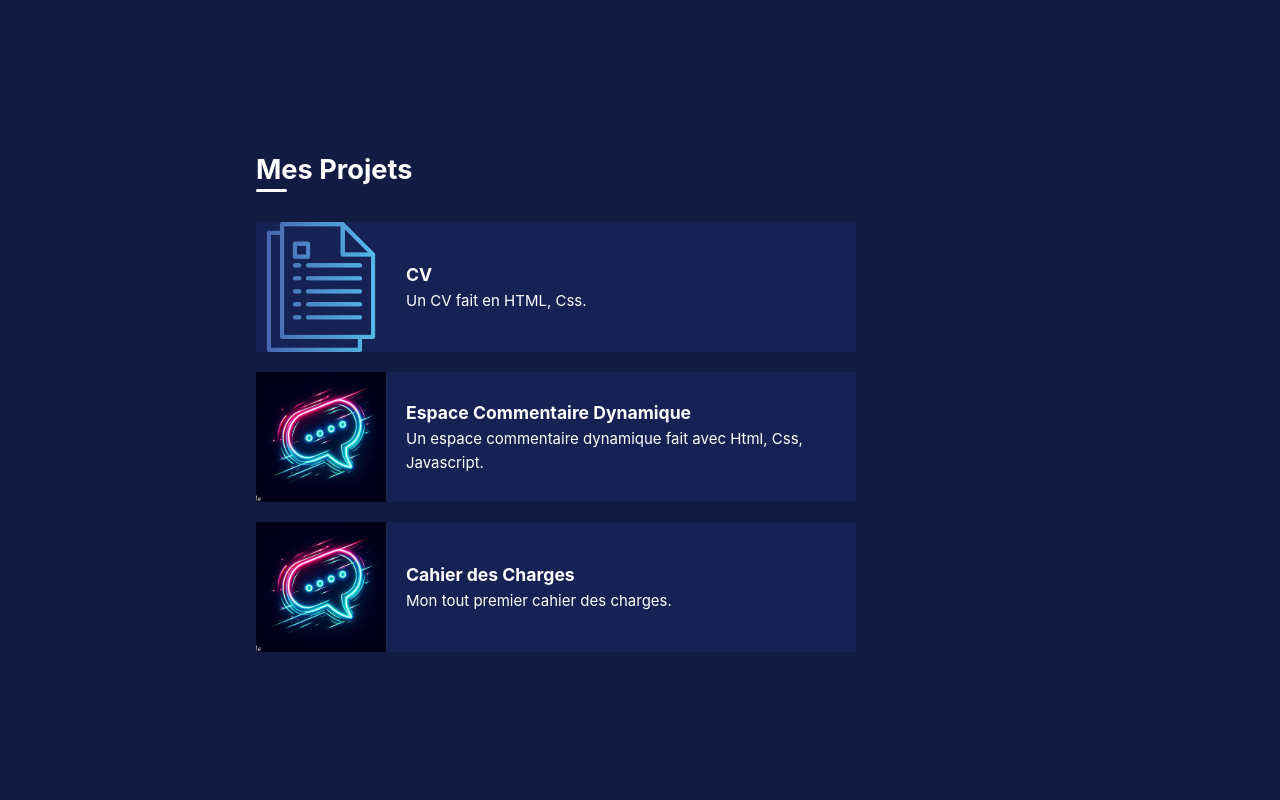
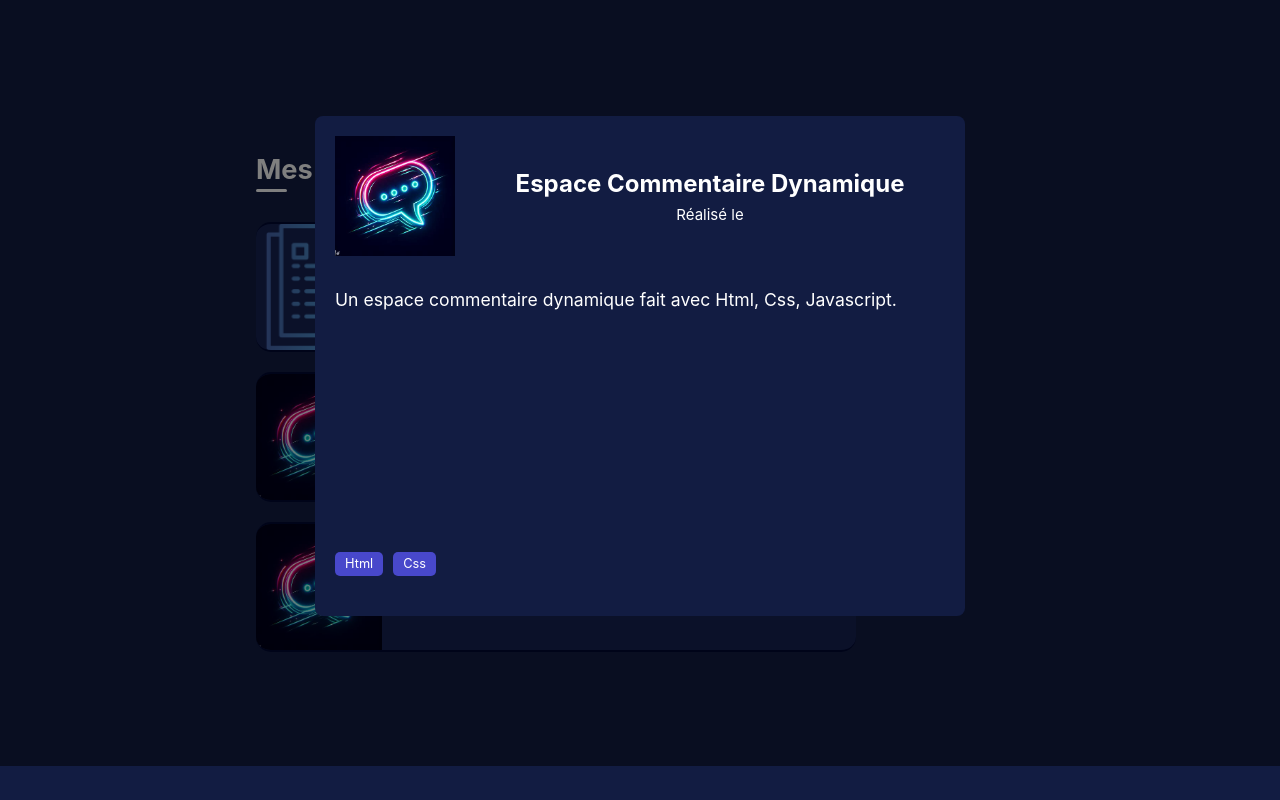
Before and after one commit to ZeleffOff/portfolio, a Vue app: page / in a window 1280 px wide. Both pictures are taken after a click on the element 556 px from the left and 1562 px from the top of the page. Shown: the part 1125-1925 px from the top of the page. Built offline with nearby package versions, Linux system fonts and the light colour scheme.

Commit message:
update: add modal & some styles

```diff
--- a/src/components/Home/Project.vue
+++ b/src/components/Home/Project.vue
@@ -1,13 +1,28 @@
 <script setup>
 defineProps({
-  imagePath: String,
   name: String,
   description: String,
+  longDescription: String,
+  creationDate: String,
+  imagePath: String,
+  coverImagePath: String,
+  githubRepository: String,
 });
+
+import { ref } from "vue";
+
+const modalOpen = ref(false);
+
+function openModal() {
+  modalOpen.value = true;
+}
+function closeModal() {
+  modalOpen.value = false;
+}
 </script>
 
 <template>
-  <div class="project">
+  <div @click="openModal" class="project">
     <div class="project_image">
       <img :src="imagePath" alt="" />
     </div>
@@ -17,10 +32,122 @@ defineProps({
       <p>{{ description }}</p>
     </div>
   </div>
+
+  <div v-if="modalOpen" class="overlay" @click="closeModal"></div>
+  <div v-if="modalOpen" class="modal">
+    <div class="modal-top">
+      <img class="modal-top__image" :src="imagePath" alt="Image project" />
+
+      <div class="modal-top__details">
+        <h3 class="modal-top__title">{{ name }}</h3>
+        <p class="modal-top__date">
+          Réalisé le <span class="date">{{ creationDate }}</span>
+        </p>
+      </div>
+    </div>
+
+    <div class="modal-body">
+      <div>
+        <p class="description">
+          {{ description }}
+        </p>
+      </div>
+
+      <ul class="langages">
+        <li class="langage">Html</li>
+        <li class="langage">Css</li>
+      </ul>
+    </div>
+  </div>
 </template>
 
 <style scoped>
+/* Style pour le fond d'obscurcissement */
+.overlay {
+  position: fixed;
+  top: 0;
+  left: 0;
+  width: 100%;
+  height: 100%;
+  background: rgba(0, 0, 0, 0.5);
+  z-index: 1;
+}
+
+/* Style pour le modal */
+.modal {
+  position: fixed;
+  top: 50%;
+  left: 50%;
+  transform: translate(-50%, -50%);
+  padding: 20px;
+  background-color: #121c42;
+  z-index: 2;
+  min-width: 650px;
+  min-height: 500px;
+  border-radius: 8px;
+}
+
+.modal-top {
+  display: flex;
+  align-items: center;
+  gap: 20px;
+}
+
+.modal-top__details {
+  display: flex;
+  flex-direction: column;
+  align-items: center;
+  flex-grow: 1;
+}
+
+.modal-top__title {
+  font-size: 1.5rem;
+  font-weight: bold;
+}
+
+.modal-top__image {
+  width: 120px;
+  object-fit: cover;
+}
+
+.modal-body {
+  padding-top: 10px;
+  min-height: 40vh;
+
+  display: flex;
+  flex-direction: column;
+  justify-content: space-between;
+}
+
+.description {
+  font-size: 1.1rem;
+  margin-top: 20px;
+}
+
+.langages {
+  padding: 0;
+  list-style: none;
+
+  display: flex;
+  gap: 10px;
+}
+
+.langage {
+  font-size: 0.8rem;
+  background-color: #4848cb;
+  padding: 2px 10px;
+  border-radius: 5px;
+}
+
+.modal .date {
+  font-weight: bold;
+}
+
 .project {
+  overflow: hidden;
+  border-top: 2px #000833 solid;
+  border-bottom: 2px #000833 solid;
+  border-radius: 15px;
   cursor: pointer;
   height: 130px;
   width: 600px;
```
